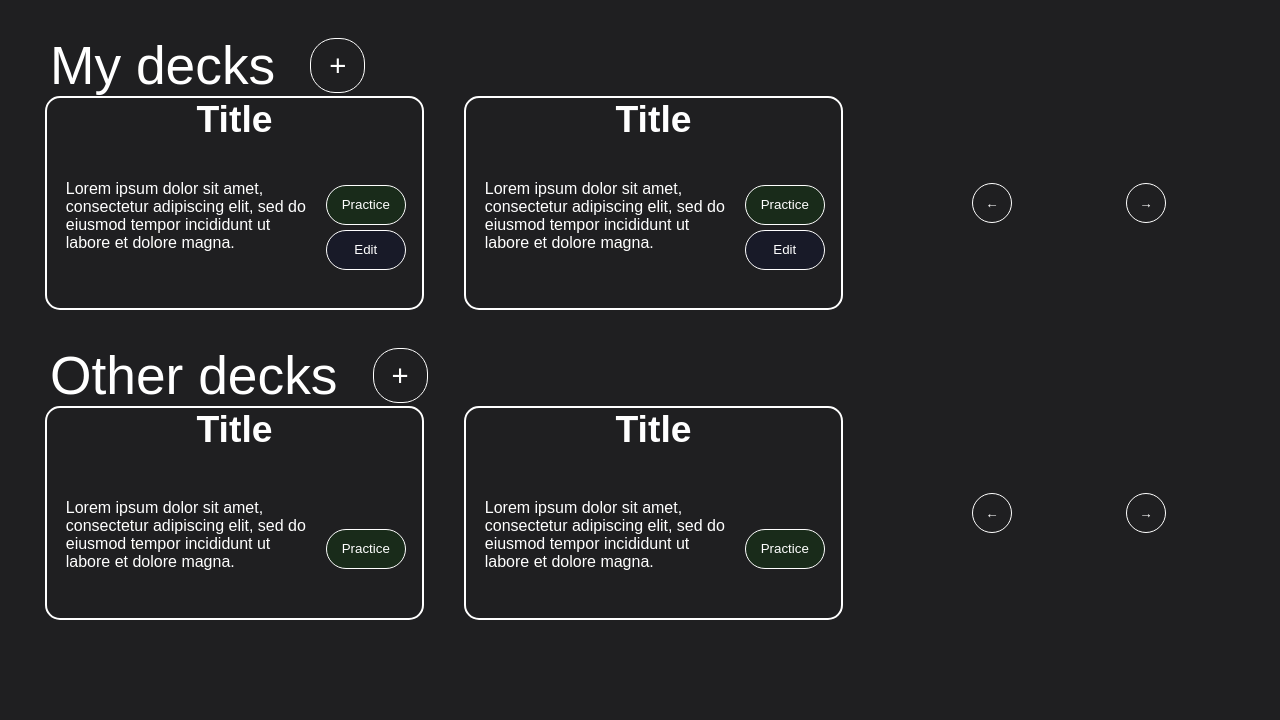
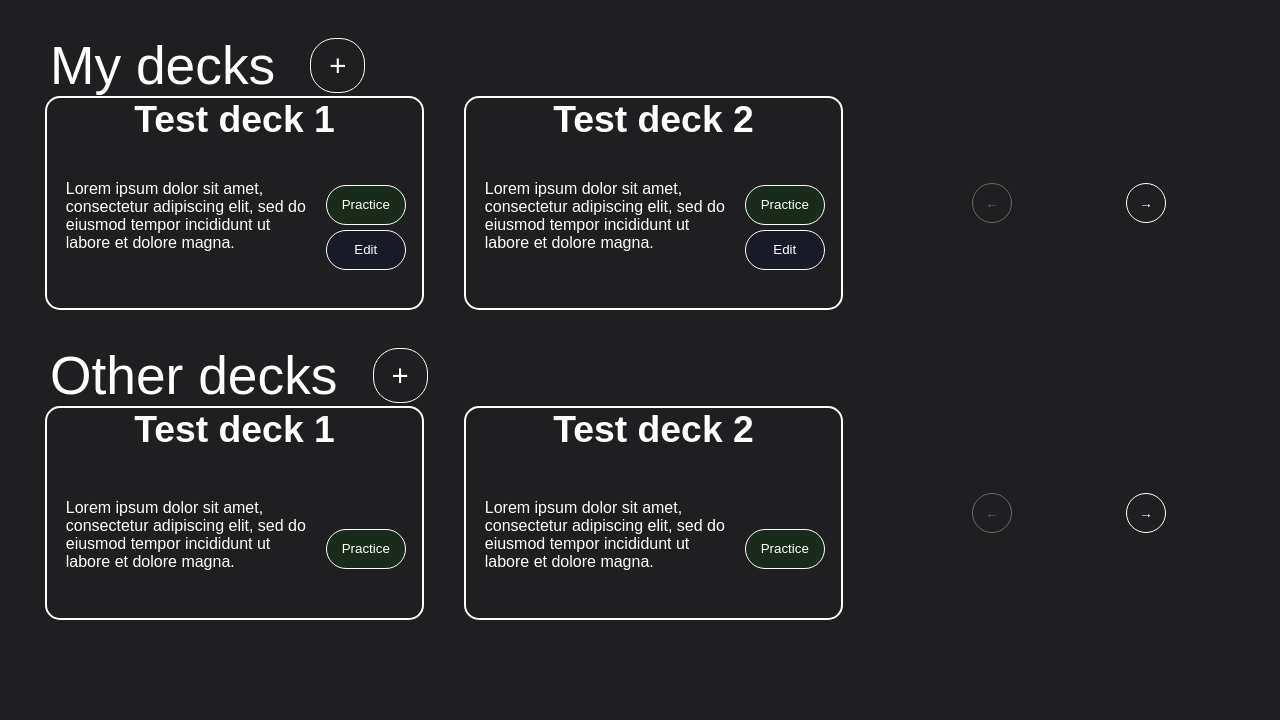
Before and after one commit to GrujicFilipRS/karten, a Flask app: template templates/dashboard.html in a window 1280 px wide. Shown: the part 130-850 px from the top of the page. Run offline with Flask 3, Linux system fonts and the light colour scheme; the template is opened without the code that fills it, so the values that code supplies are empty; some web fonts are replaced.

Commit message:
carousel system on dashboard working

```diff
--- a/static/css/dashboard.css
+++ b/static/css/dashboard.css
@@ -204,6 +204,18 @@ nav {
     cursor: pointer;
 }
 
+.control button:disabled {
+    border: 1px solid #696969;
+    color: #696969;
+}
+
+.control button:disabled:hover {
+    border: 1px solid #696969;
+    color: #696969;
+    background-color: #1f1f21;
+    cursor: default;
+}
+
 @media (max-width: 1400px) {
     .deck3 {
         display: none;
--- a/static/js/dashboard.js
+++ b/static/js/dashboard.js
@@ -9,3 +9,85 @@ function toggleNavBar() {
     else
         navButtons.style.display = 'flex';
 }
+
+let visibleDeckAmount = 3;
+let firstCarouselIndex = 0;
+let secondCarouselIndex = 0;
+
+function logicForResizing() {
+    if (window.innerWidth > 1400) {
+        visibleDeckAmount = 3;
+    }
+    else if (window.innerWidth > 995) {
+        visibleDeckAmount = 2;
+    }
+    else {
+        visibleDeckAmount = 1;
+    }
+}
+
+// Updates the visible decks onto the carousel
+function updateVisible()
+{
+    // Disable the left button if index is 0 to prevent indexing issues
+    if (firstCarouselIndex == 0) {
+        document.getElementById('my-c-left').disabled = true;
+    } else {
+        document.getElementById('my-c-left').disabled = false;
+    }
+
+    if (secondCarouselIndex == 0) {
+        document.getElementById('other-c-left').disabled = true;
+    } else {
+        document.getElementById('other-c-left').disabled = false;
+    }
+
+    // Gathering both of the decklists to display on the carousel
+    let myDecks = [];
+    for(let i = firstCarouselIndex; i < visibleDeckAmount + firstCarouselIndex; i++) {
+        myDecks.push(decks[i % decks.length]);
+    }
+
+    let otherDecks = [];
+    for(let i = secondCarouselIndex; i < visibleDeckAmount + secondCarouselIndex; i++) {
+        otherDecks.push(decks[i % decks.length]);
+    }
+
+    // Displaying the decks
+    for (let i = 0; i < visibleDeckAmount; i++) {
+        myDeck = myDecks[i];
+        otherDeck = otherDecks[i];
+
+        let deckEdited = document.getElementById(`my-deck${i+1}`);
+        deckEdited.children[0].innerHTML = myDeck['name'];
+
+        deckEdited = document.getElementById(`other-deck${i+1}`);
+        deckEdited.children[0].innerHTML = otherDeck['name'];
+    }
+
+    return [myDecks, otherDecks];
+}
+
+updateVisible();
+
+function goleft_mine() {
+    firstCarouselIndex--;
+    console.log(updateVisible());
+}
+
+function goright_mine() {
+    firstCarouselIndex++;
+    console.log(updateVisible());
+}
+
+function goleft_other() {
+    secondCarouselIndex--;
+    console.log(updateVisible());
+}
+
+function goright_other() {
+    secondCarouselIndex++;
+    console.log(updateVisible());
+}
+
+window.onresize = logicForResizing;
--- /dev/null
+++ b/static/js/deck.js
@@ -0,0 +1,36 @@
+let deck1 = {
+    "id": 1,
+    "user_created_id": 1,
+    "name": "Test deck 1",
+    "time_changed": "2024-12-23 15:21:02.368267"
+}
+
+let deck2 = {
+    "id": 2,
+    "user_created_id": 1,
+    "name": "Test deck 2",
+    "time_changed": "2024-12-23 15:21:02.368267"
+}
+
+let deck3 = {
+    "id": 3,
+    "user_created_id": 1,
+    "name": "Test deck 3",
+    "time_changed": "2024-12-23 15:21:02.368267"
+}
+
+let deck4 = {
+    "id": 4,
+    "user_created_id": 1,
+    "name": "Test deck 4",
+    "time_changed": "2024-12-23 15:21:02.368267"
+}
+
+let deck5 = {
+    "id": 5,
+    "user_created_id": 1,
+    "name": "Test deck 5",
+    "time_changed": "2024-12-23 15:21:02.368267"
+}
+
+let decks = [deck1, deck2, deck3, deck4, deck5];
--- a/templates/dashboard.html
+++ b/templates/dashboard.html
@@ -3,6 +3,7 @@
 <head>
     <meta charset="UTF-8">
     <meta name="viewport" content="width=device-width, initial-scale=1.0">
+    <script src="../static/js/deck.js" defer></script>
     <script src="../static/js/dashboard.js" defer></script>
     <link rel="preconnect" href="https://fonts.googleapis.com">
     <link rel="preconnect" href="https://fonts.gstatic.com" crossorigin>
@@ -35,7 +36,7 @@
     </div>
 
     <div class="my-decks-list">
-        <div class="deck deck1">
+        <div class="deck deck1" id="my-deck1">
             <p class="title">Title</p>
             <p class="desc">Lorem ipsum dolor sit amet, consectetur adipiscing elit, sed do eiusmod tempor incididunt ut labore et dolore magna.</p>
             <div class="deck-btns">
@@ -48,7 +49,7 @@
             </div>
         </div>
 
-        <div class="deck deck2">
+        <div class="deck deck2" id="my-deck2">
             <p class="title">Title</p>
             <p class="desc">Lorem ipsum dolor sit amet, consectetur adipiscing elit, sed do eiusmod tempor incididunt ut labore et dolore magna.</p>
             <div class="deck-btns">
@@ -61,7 +62,7 @@
             </div>
         </div>
 
-        <div class="deck deck3">
+        <div class="deck deck3" id="my-deck3">
             <p class="title">Title</p>
             <p class="desc">Lorem ipsum dolor sit amet, consectetur adipiscing elit, sed do eiusmod tempor incididunt ut labore et dolore magna.</p>
             <div class="deck-btns">
@@ -77,7 +78,7 @@
         <!-- Display only if user has more decks than the visible amount supports -->
         <div class="controls">
             <div class="control c-left">
-                <button onclick="goleft_mine()">
+                <button onclick="goleft_mine()" id="my-c-left">
                     &larr;
                 </button>
             </div>
@@ -96,7 +97,7 @@
     </div>
 
     <div class="my-decks-list other-decks-list">
-        <div class="deck deck1">
+        <div class="deck deck1" id="other-deck1">
             <p class="title">Title</p>
             <p class="desc">Lorem ipsum dolor sit amet, consectetur adipiscing elit, sed do eiusmod tempor incididunt ut labore et dolore magna.</p>
             <div class="deck-btns">
@@ -106,7 +107,7 @@
             </div>
         </div>
 
-        <div class="deck deck2">
+        <div class="deck deck2" id="other-deck2">
             <p class="title">Title</p>
             <p class="desc">Lorem ipsum dolor sit amet, consectetur adipiscing elit, sed do eiusmod tempor incididunt ut labore et dolore magna.</p>
             <div class="deck-btns">
@@ -116,7 +117,7 @@
             </div>
         </div>
 
-        <div class="deck deck3">
+        <div class="deck deck3" id="other-deck3">
             <p class="title">Title</p>
             <p class="desc">Lorem ipsum dolor sit amet, consectetur adipiscing elit, sed do eiusmod tempor incididunt ut labore et dolore magna.</p>
             <div class="deck-btns">
@@ -129,13 +130,13 @@
         <!-- Display only if user has more decks than the visible amount supports -->
         <div class="controls">
             <div class="control c-left">
-                <button onclick="goleft_mine()">
+                <button onclick="goleft_other()" id="other-c-left">
                     &larr;
                 </button>
             </div>
 
             <div class="control c-right">
-                <button onclick="goright_mine()">
+                <button onclick="goright_other()">
                     &rarr;
                 </button>
             </div>
```
Also changed, not shown: db/karten.sqlite.
